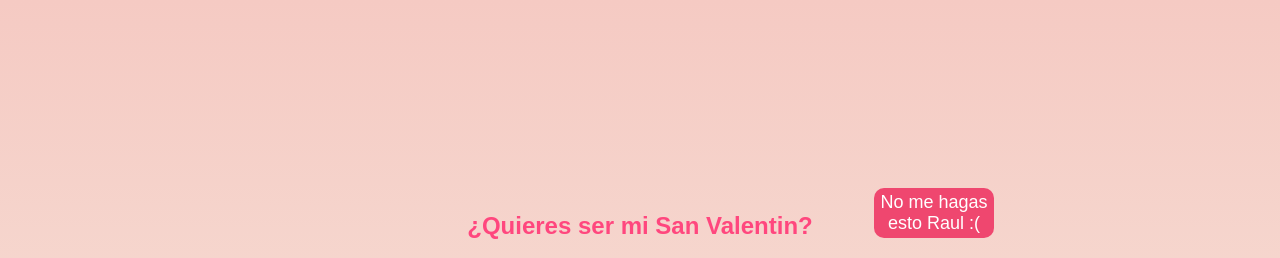
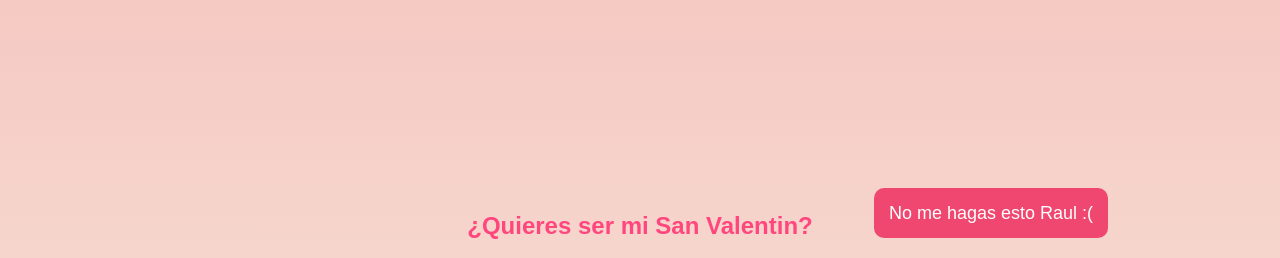
Before and after one commit to jccerone/valentines, a plain HTML site: page index.html in a window 1280 px wide. Both pictures are taken after a click on the button "No". Shown: the top 258 px of the page. Drawn offline with Linux system fonts and the light colour scheme; grey boxes are pictures that could not be loaded.

Commit message:
bug fix no button

```diff
--- a/index.html
+++ b/index.html
@@ -26,7 +26,7 @@
                 margin-bottom: 20px;
             }
             #yesButton, #no {
-                width: 120px;
+                min-width: 120px;
                 height: 50px;
                 font-size: 18px;
                 color: #fff;
@@ -34,6 +34,7 @@
                 border-radius: 10px;
                 cursor: pointer;
                 margin: 10px;
+                padding: 10px;
             }
             #yesButton {
                 background-color: #06d6a0;
@@ -41,6 +42,9 @@
             #no {
                 background-color: #ef476f;
                 position: relative;
+                display: inline-block;
+                white-space: nowrap;
+                padding: 10px 15px;
             }
             #messageContent {
                 display: none;
@@ -50,7 +54,7 @@
                     font-size: 20px;
                 }
                 #yesButton, #no {
-                    width: 100px;
+                    min-width: 100px;
                     height: 40px;
                     font-size: 16px;
                 }
@@ -96,6 +100,8 @@
             function change() {
                 var randomIndex = Math.floor(Math.random() * noTexts.length);
                 no.innerText = noTexts[randomIndex];
+                no.style.width = "auto";
+                no.style.padding = "10px 15px";
 
                 var i = Math.floor(Math.random() * window.innerWidth * 0.8);
                 var j = Math.floor(Math.random() * window.innerHeight * 0.8);
```
